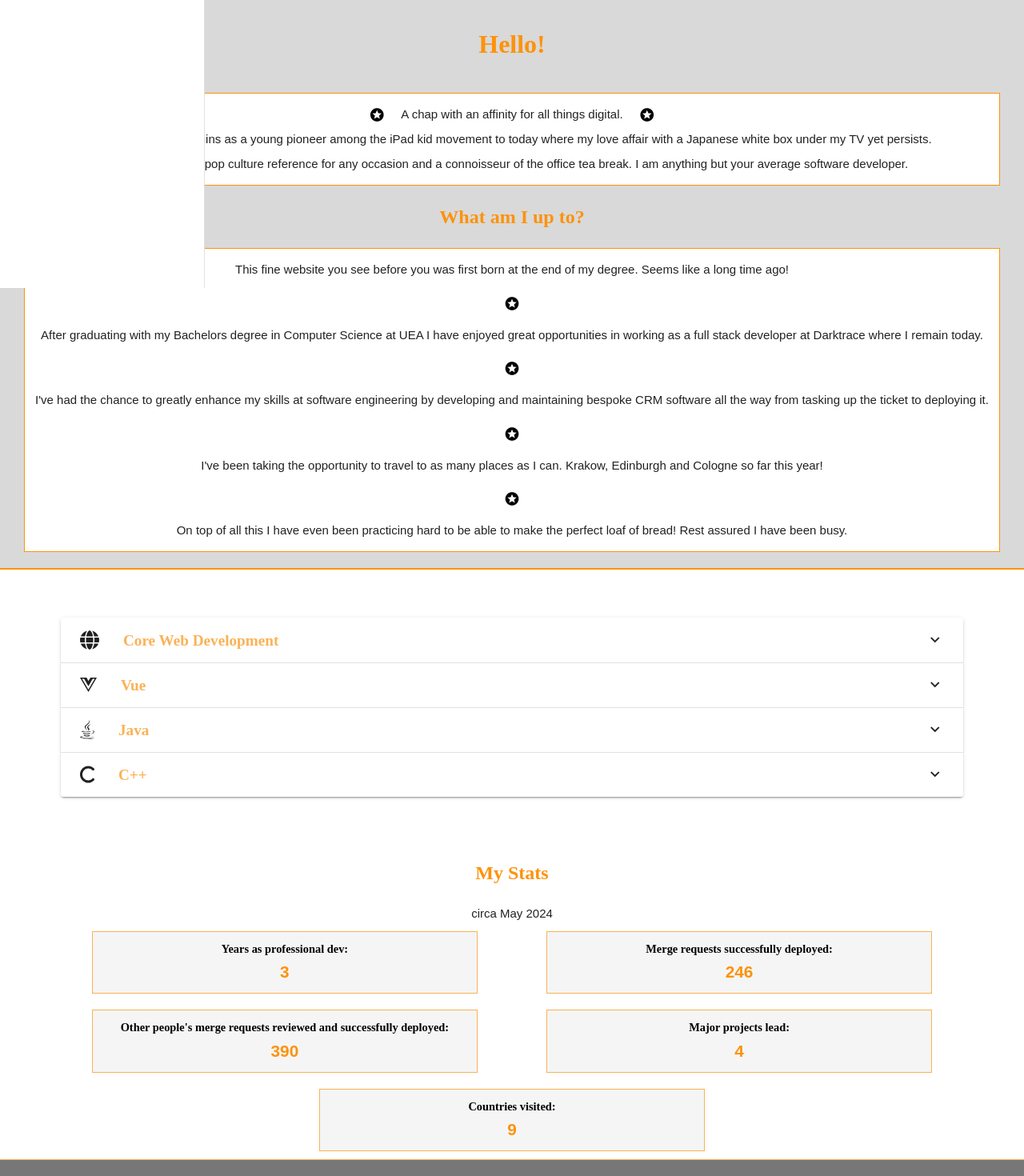
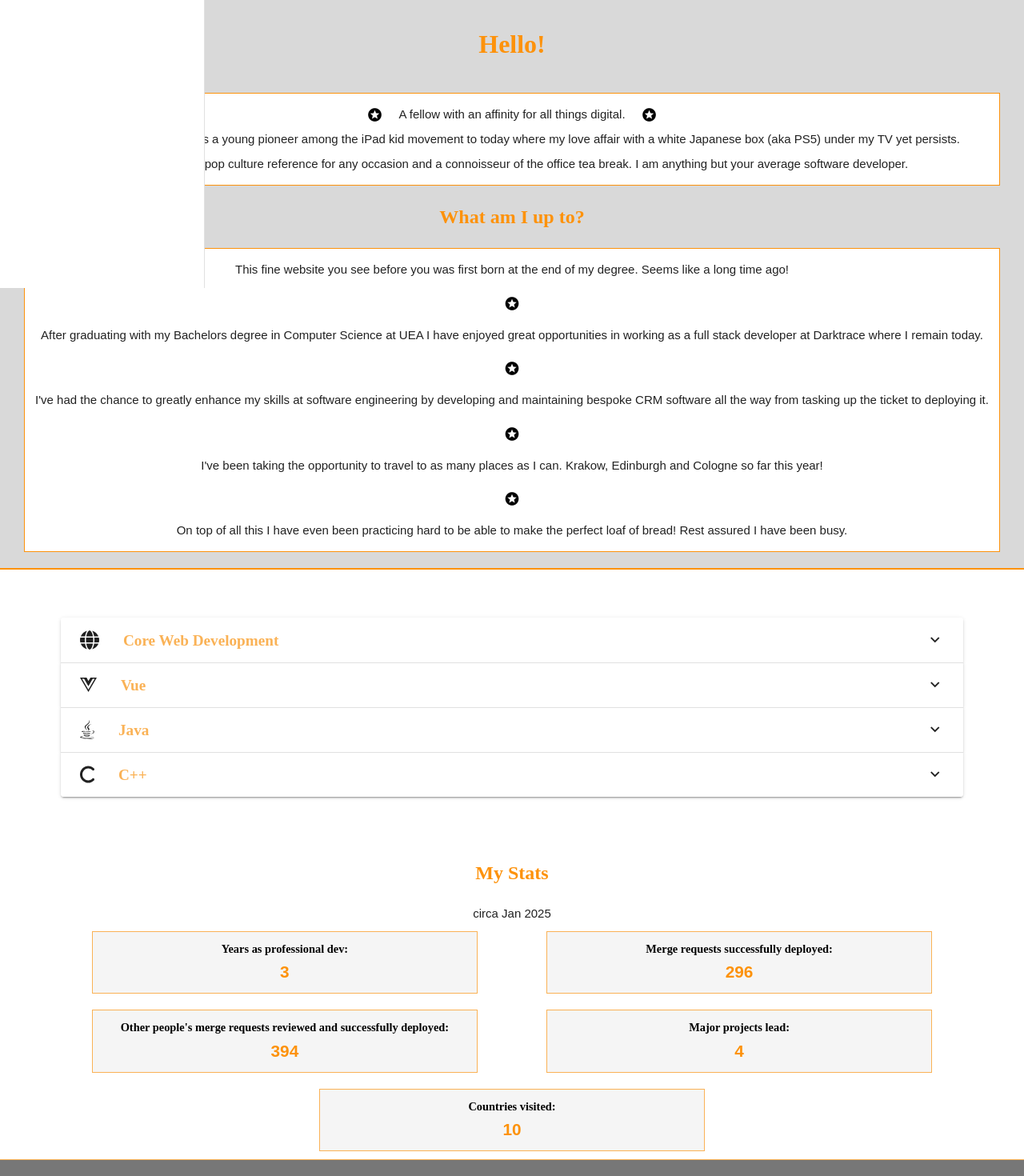
Before and after one commit to JamesBarnes48/PersonalSiteVue, a Vue app: page / in a window 1280 px wide. Shown: the part 440-1910 px from the top of the page at 80% size. Built offline with nearby package versions, Linux system fonts and the light colour scheme.

Commit message:
use variable for aboutMe

```diff
--- a/src/views/Home.vue
+++ b/src/views/Home.vue
@@ -7,6 +7,7 @@ export default {
   name: 'Home',
   components: {SkillsPanelList},
   setup(props){
+    //static data
     const skills = [
     {
       skillName: 'Core Web Development',
@@ -49,6 +50,13 @@ export default {
       listItems: ['Offline movie database', '2D arcade game']
     }];
 
+    const aboutMe = [
+      'A fellow with an affinity for all things digital.',
+      'From my humble origins as a young pioneer among the iPad kid movement to today where my love affair with a white Japanese box (aka PS5) under my TV yet persists.',
+      'Equipped with a pop culture reference for any occasion and a connoisseur of the office tea break. I am anything but your average software developer.'
+    ];
+
+    //computed methods
     const isMobile = computed(() => {
         const display = useDisplay();
         return ['xs', 'sm'].includes(display.name);
@@ -56,6 +64,7 @@ export default {
 
     return {
       skills,
+      aboutMe,
       isMobile
     };
   }
@@ -80,16 +89,16 @@ export default {
       </div>
       <h2 class="section-heading">Hello!</h2>
       <div v-if="isMobile" class="text-container">
-        <p>A fellow with an affinity for all things digital.</p>
+        <p>{{ aboutMe[0] }}</p>
         <v-icon class="star-icon" icon="mdi-star-circle"></v-icon>
-        <p>From my humble origins as a young pioneer among the iPad kid movement to today where my love affair with a Japanese white box under my TV yet persists.</p>
+        <p>{{ aboutMe[1] }}</p>
         <v-icon class="star-icon" icon="mdi-star-circle"></v-icon>
-        <p>Equipped with a pop culture reference for any occasion and a connoisseur of the office tea break. I am anything but your average software developer.</p>
+        <p>{{ aboutMe[2] }}</p>
       </div>
       <div v-else class="text-container">
-        <p><v-icon class="star-icon" icon="mdi-star-circle"></v-icon>A chap with an affinity for all things digital.<v-icon class="star-icon" icon="mdi-star-circle"></v-icon></p>
-        <p>From my humble origins as a young pioneer among the iPad kid movement to today where my love affair with a Japanese white box under my TV yet persists.</p>
-        <p>Equipped with a pop culture reference for any occasion and a connoisseur of the office tea break. I am anything but your average software developer.</p>
+        <p><v-icon class="star-icon" icon="mdi-star-circle"></v-icon>{{ aboutMe[0] }}<v-icon class="star-icon" icon="mdi-star-circle"></v-icon></p>
+        <p>{{ aboutMe[1] }}</p>
+        <p>{{ aboutMe[2] }}</p>
       </div>
 
       <div class="home-text-section">
@@ -112,7 +121,7 @@ export default {
 
     <div class="homepage-section">
       <h2 class="subheading">My Stats</h2>
-      <p>circa May 2024</p>
+      <p>circa Jan 2025</p>
       <div class="stats-grid">
         <div class="stats-child">
           <h3 class="stat-name">Years as professional dev:</h3>
@@ -120,11 +129,11 @@ export default {
         </div>
         <div class="stats-child">
           <h3 class="stat-name">Merge requests successfully deployed:</h3>
-          <h2 class="stat-metric">246</h2>
+          <h2 class="stat-metric">296</h2>
         </div>
         <div class="stats-child">
           <h3 class="stat-name">Other people's merge requests reviewed and successfully deployed:</h3>
-          <h2 class="stat-metric">390</h2>
+          <h2 class="stat-metric">394</h2>
         </div>
         <div class="stats-child">
           <h3 class="stat-name">Major projects lead:</h3>
@@ -132,7 +141,7 @@ export default {
         </div>
         <div class="stats-child">
           <h3 class="stat-name">Countries visited:</h3>
-          <h2 class="stat-metric">9</h2>
+          <h2 class="stat-metric">10</h2>
         </div>
       </div>
     </div>
```
